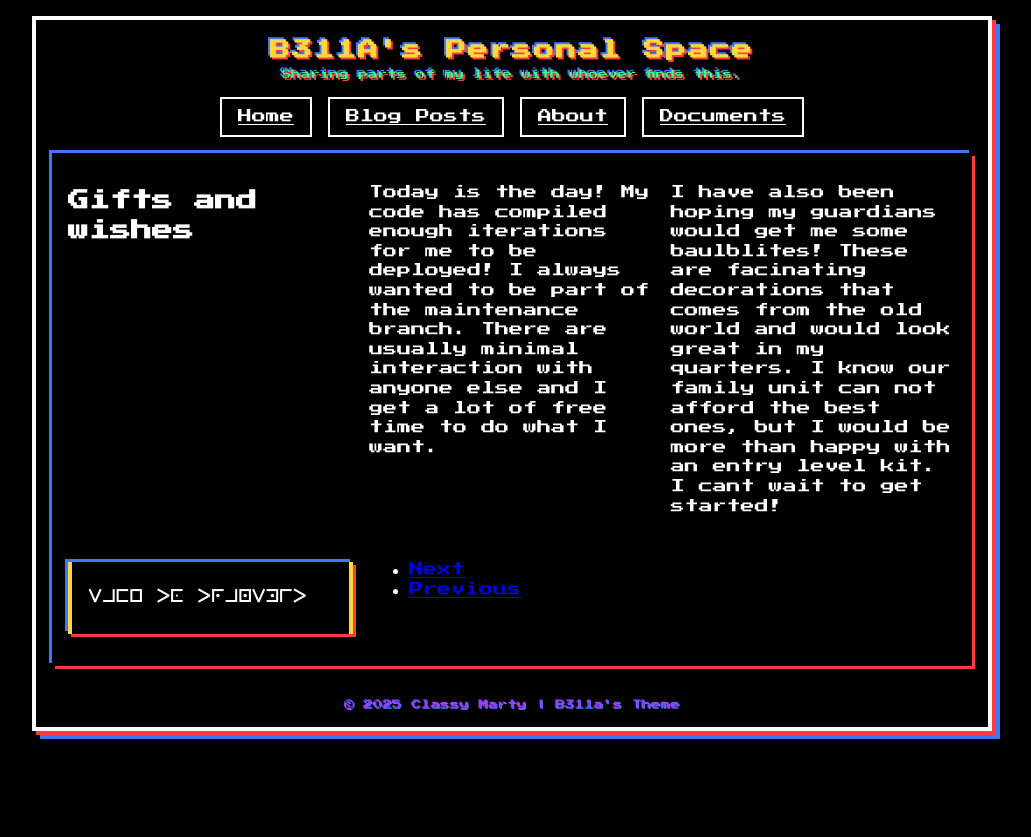
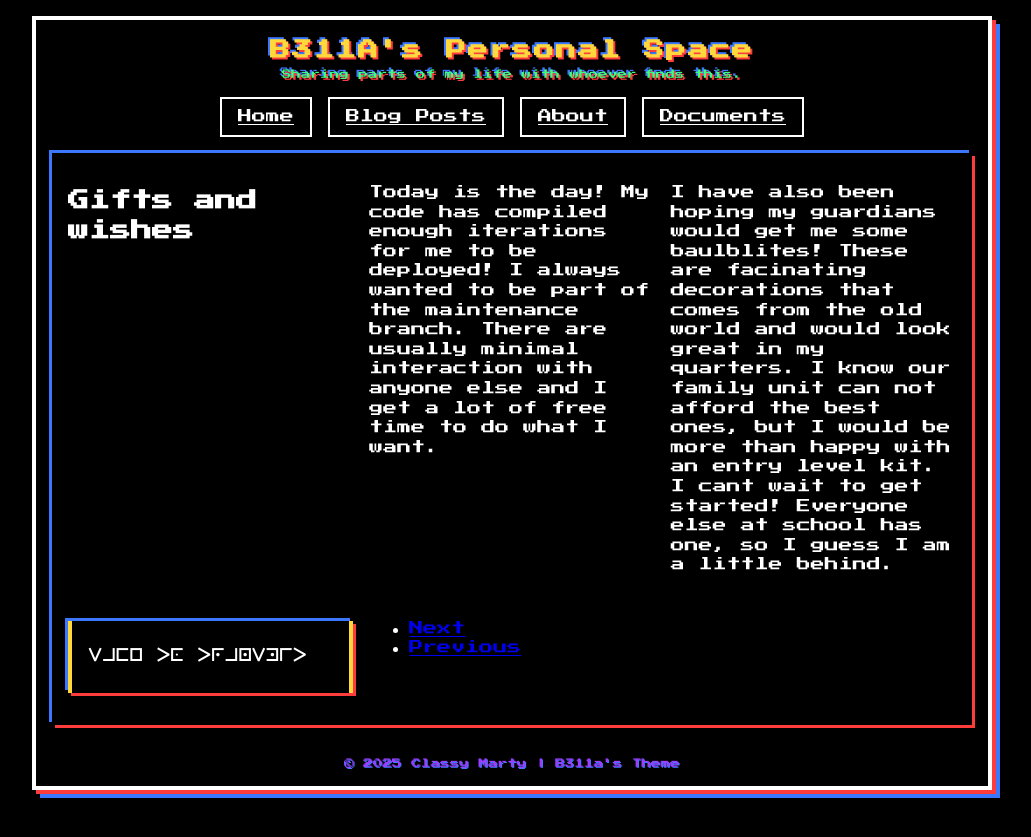
Before and after one commit to b311a01/b311a01.github.io, a Jekyll site: the page built from _posts/2000-01-01-3-installation-date.md, in a window 1280 px wide. Shown: the top 837 px of the page, without its empty margins (128-1159 px from the left). Built offline with Jekyll 4.4.1, drawn with Linux system fonts in a browser that asks for light colours.

Commit message:
theme tweaks and starting the blog

```diff
--- a/_posts/2000-01-01-3-installation-date.md
+++ b/_posts/2000-01-01-3-installation-date.md
@@ -8,6 +8,6 @@
 ## Gifts and wishes
 Today is the day! My code has compiled enough iterations for me to be deployed! I always wanted to be part of the maintenance branch. There are usually minimal interaction with anyone else and I get a lot of free time to do what I want.
 
-I have also been hoping my guardians would get me some baulblites! These are facinating decorations that comes from the old world and would look great in my quarters. I know our family unit can not afford the best ones, but I would be more than happy with an entry level kit. I cant wait to get started!
+I have also been hoping my guardians would get me some baulblites! These are facinating decorations that comes from the old world and would look great in my quarters. I know our family unit can not afford the best ones, but I would be more than happy with an entry level kit. I cant wait to get started! Everyone else at school has one, so I guess I am a little behind.
 
 > ### Safe to transmit
--- a/_sass/_theme.scss
+++ b/_sass/_theme.scss
@@ -153,7 +153,11 @@
     3px 3px 0 var(--red),
     -3px -3px 0 var(--blue);
 }
-
+/* Cyphers in bold text */
+b, strong {
+  font-family: Pigpen Cipher !important;;
+  color: red;
+}
 
 /* Responsive adjustments */
 @media (max-width: 600px) {
```
Also changed, not shown: _documents/cypher.md (+1 -1 lines), _documents/history-project.md (added, +7 -0 lines), _documents/lead-engineer-note.md (+1 -1 lines), _posts/2000-01-01-4-baulblites-order-delay.md (added, +13 -0 lines), _posts/2000-01-01-4.md (deleted, +0 -7 lines).
